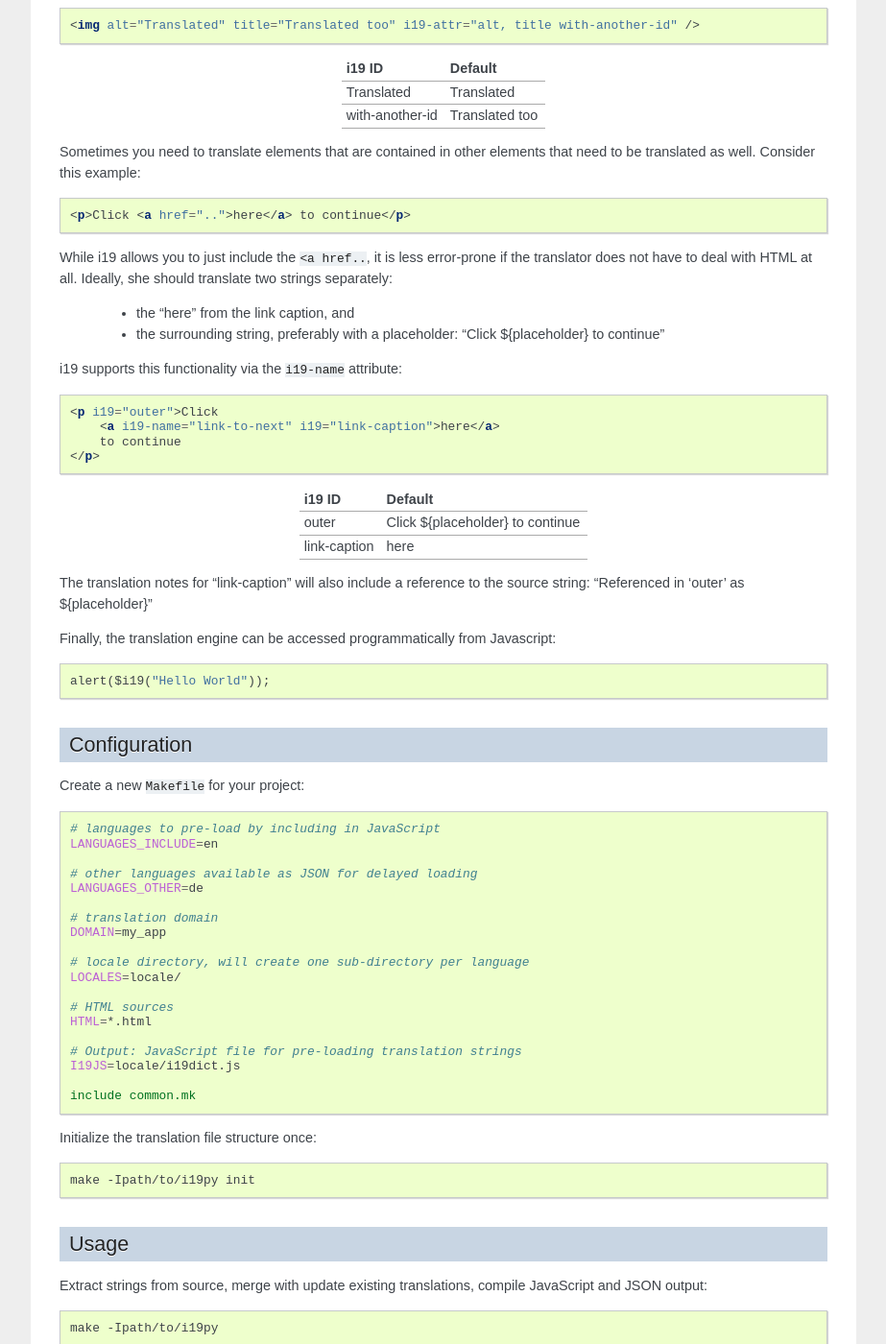
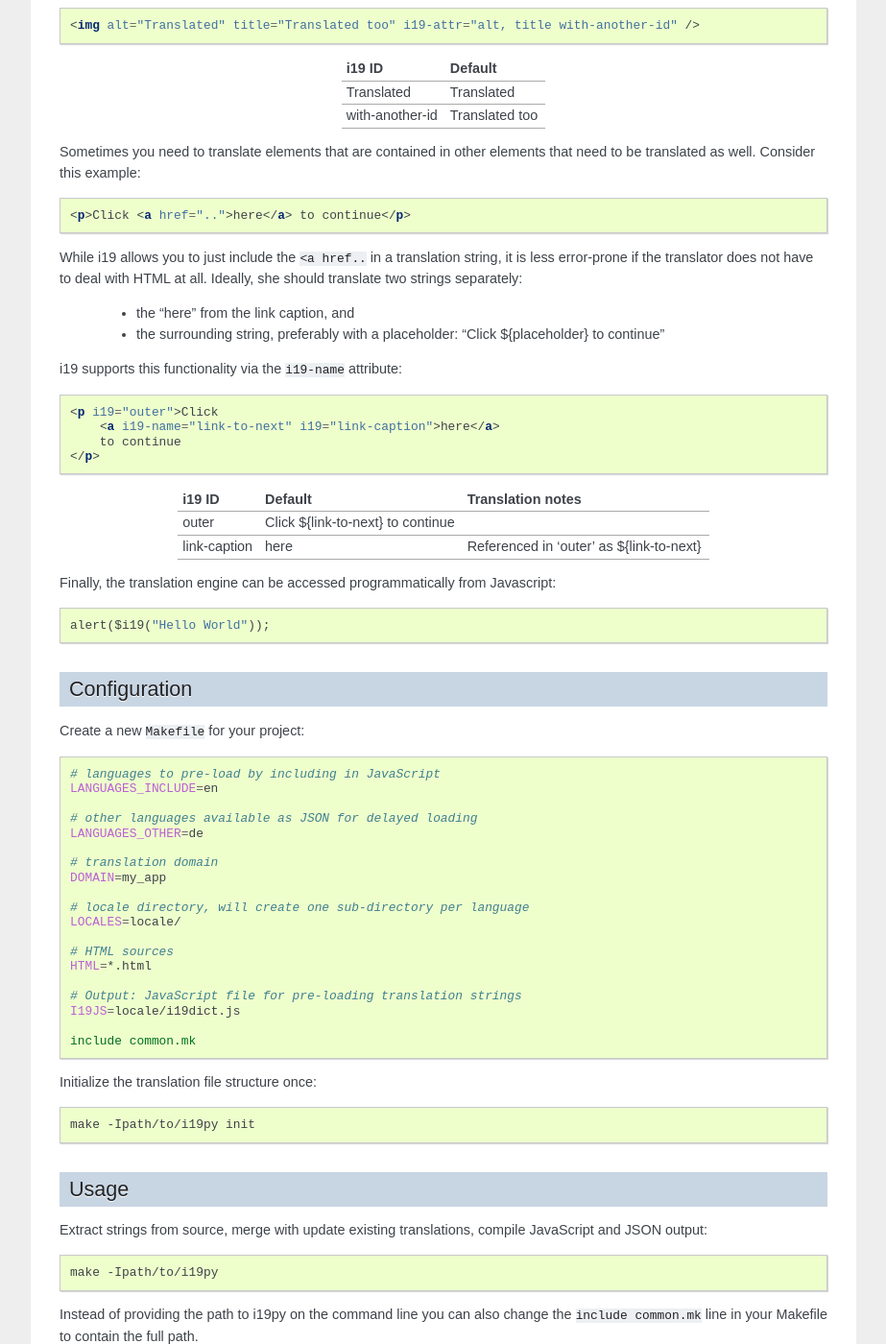
Before and after one commit to johaness/i19, a Sphinx documentation site: the page built from doc/index.rst, in a window 1280 px wide and 1400 px high, scrolled down 1863 px. Shown: the whole window at 96% size, without its empty margins (198-1121 px from the left). Built offline with Sphinx 7.4.7, drawn with Linux system fonts in a browser that asks for light colours; some of the changed text lies outside the part shown.

Commit message:
include translation notes in example table

```diff
--- a/doc/index.rst
+++ b/doc/index.rst
@@ -117,8 +117,8 @@ that need to be translated as well. Consider this example::
 
     <p>Click <a href="..">here</a> to continue</p>
 
-While i19 allows you to just include the ``<a href..``, it is
-less error-prone if the translator does not have to deal with
+While i19 allows you to just include the ``<a href..`` in a translation string,
+it is less error-prone if the translator does not have to deal with
 HTML at all.
 Ideally, she should translate two strings separately:
 
@@ -133,15 +133,14 @@ i19 supports this functionality via the ``i19-name`` attribute::
     </p>
 
 
-===============  =============================
-i19 ID           Default
-===============  =============================
-outer            Click ${placeholder} to continue
-link-caption     here
-===============  =============================
+===============  ================================= ==================
+i19 ID           Default                           Translation notes
+===============  ================================= ==================
+outer            Click ${link-to-next} to continue
+link-caption     here                              Referenced in 'outer' as ${link-to-next}
+===============  ================================= ==================
 
-The translation notes for "link-caption" will also include a reference to the
-source string: "Referenced in 'outer' as ${placeholder}"
+
 
 
 .. highlight:: javascript
@@ -194,7 +193,7 @@ compile JavaScript and JSON output::
     make -Ipath/to/i19py
 
 Instead of providing the path to i19py on the command line you can also
-change the ``include common.mk`` line in the Makefile to contain the full path.
+change the ``include common.mk`` line in your Makefile to contain the full path.
 
 
 Requirements
```
